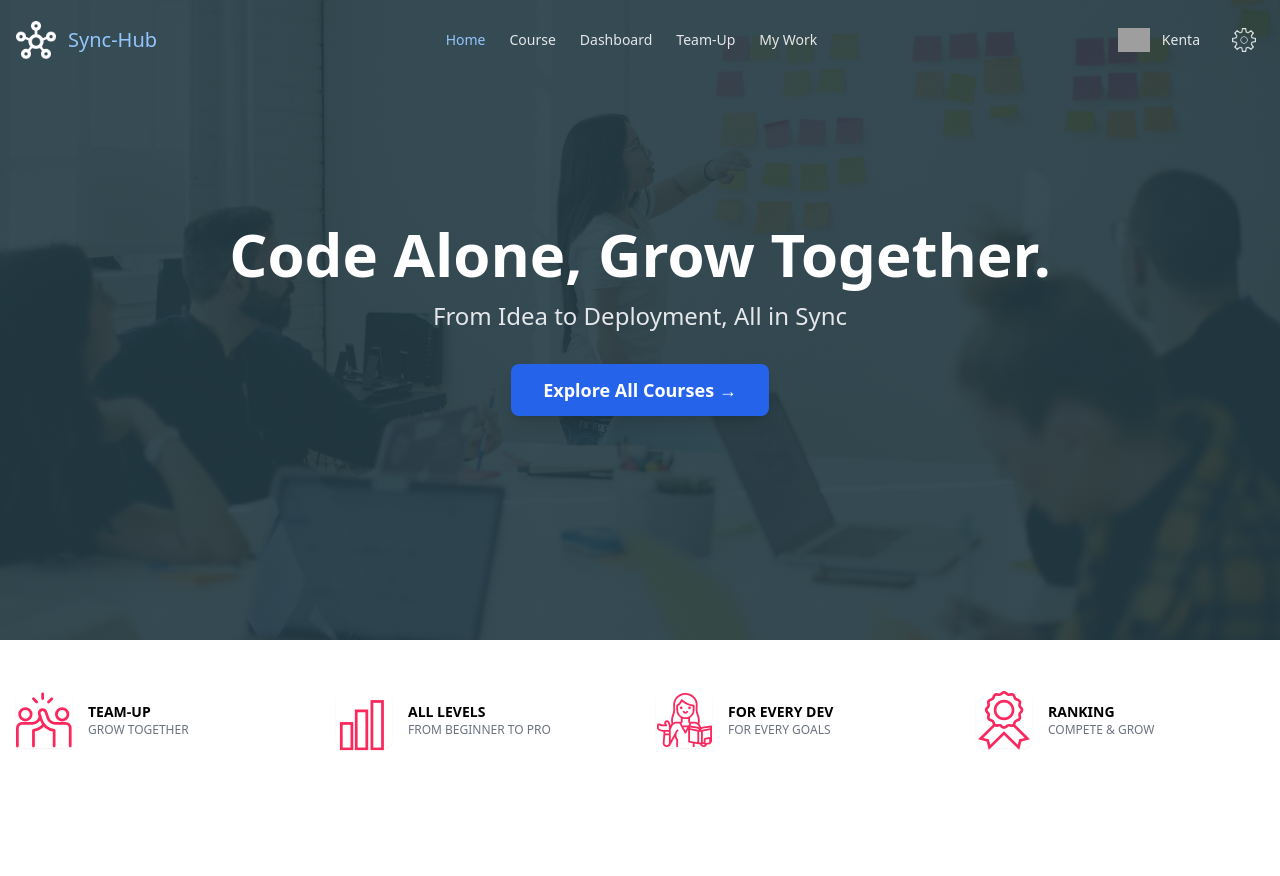
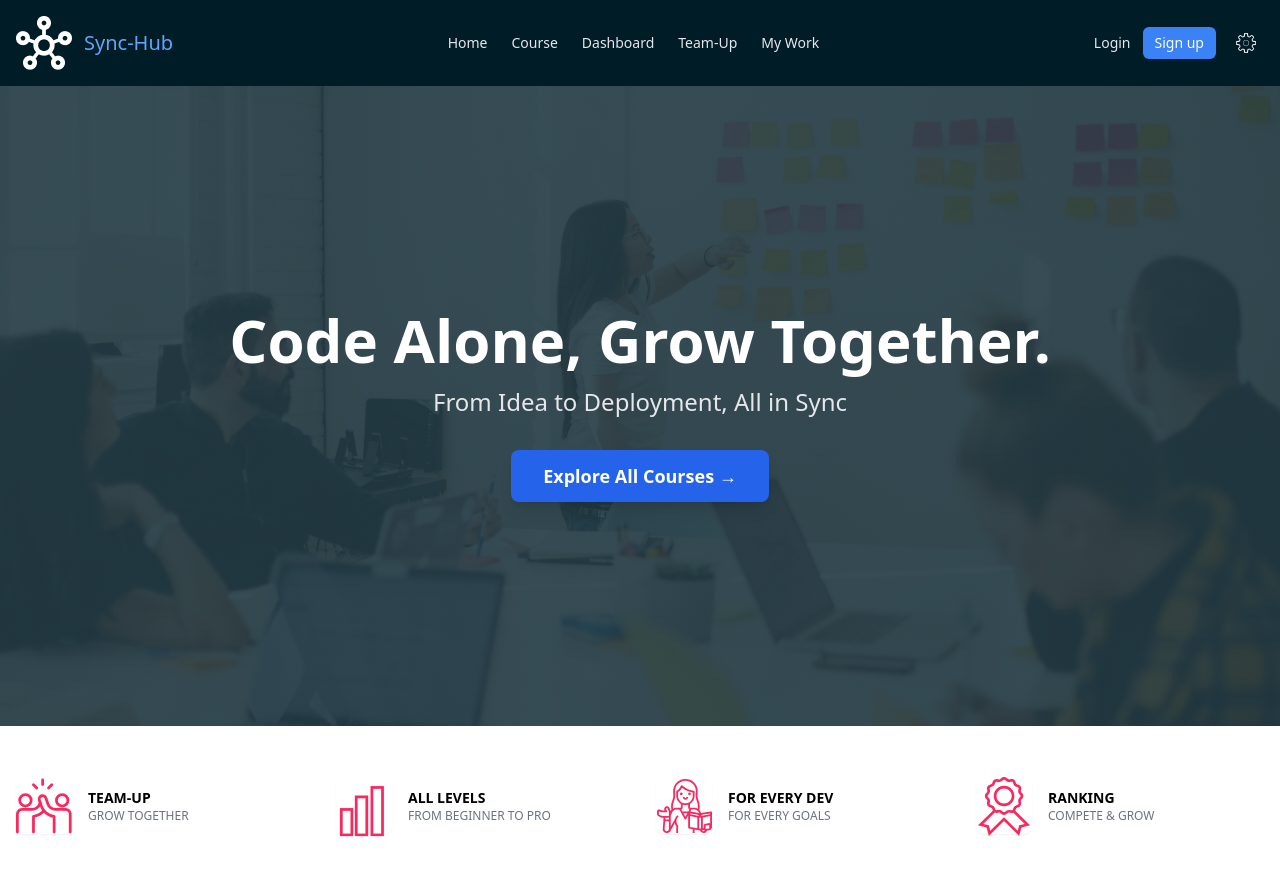
Before and after one commit to MatheusPaternez/course-hub-react-app, a React (Create React App) app: page / in a window 1280 px wide. Shown: the top 876 px of the page. Before the commit the page ends 800 px from the top, so only its background shows below. Built offline with nearby package versions, Linux system fonts and the light colour scheme; grey boxes are pictures that could not be loaded.

Commit message:
Adjusts in homepage and header

```diff
--- a/src/App.js
+++ b/src/App.js
@@ -1,16 +1,23 @@
 import { BrowserRouter, Route, Routes } from 'react-router-dom';
-import HomePageHeader from './pages/HomePageHeader';
+import HomePage from './pages/HomePage';
 import LoginPopup from './pages/LoginPopup';
+import Header from './components/Header';
+
+
 
 export default function App() {
     return (
+        <>
+        <Header />
         <BrowserRouter>
             <Routes>
                 <Route path='/'>
                     <Route element={<LoginPopup />} />
-                    <Route index element={<HomePageHeader/>}/>
+                    <Route index element={<HomePage/>}/>
+                    <Route element={<Header/>}/>
                 </Route>
             </Routes>
         </BrowserRouter>
+        </>
     )
 }
--- /dev/null
+++ b/src/components/Header.js
@@ -0,0 +1,46 @@
+import React from 'react';
+import Logo from '../assets/img/logo.png';
+import Settings from '../assets/img/settings-icon.png';
+
+export default function Header() {
+    return (
+        <header className="relative bg-[#001c27]">
+            {/* Top bar container */}
+            <div className="max-w-7xl mx-auto px-4 py-4 flex items-center justify-between">
+                {/* LEFT: Logo */}
+                <div className="flex items-center gap-3">
+                    <img src={Logo} alt='Logo' />
+                    {/* Brand name */}
+                    <span className="text-lg md:text-xl text-blue-400">Sync-Hub</span>
+                </div>
+
+                {/* CENTER: Primary navigation */}
+                <nav className="hidden md:flex gap-6 text-sm text-gray-200" aria-label="Primary">
+                    <a href="#" className="hover:text-blue-500 transition">Home</a>
+                    <a href="#" className="hover:text-blue-500 transition">Course</a>
+                    <a href="#" className="hover:text-blue-500 transition">Dashboard</a>
+                    <a href="#" className="hover:text-blue-500 transition">Team-Up</a>
+                    <a href="#" className="hover:text-blue-500 transition">My Work</a>
+                </nav>
+
+                {/* RIGHT: Actions / profile */}
+                <div className="flex items-center gap-3">
+                    {/* Login link */}
+                    <a href="#" className="text-sm text-gray-200 hover:text-white">Login</a>
+
+                    {/* Sign up button */}
+                    <a href="#" className="hidden sm:inline-flex items-center px-3 py-1.5 bg-blue-500 hover:bg-blue-600
+                    text-white text-sm rounded-md transition">Sign up</a>
+
+                    {/* Settings / icon placeholder */}
+                    <button
+                        aria-label="Settings"
+                        className="p-2 rounded-full bg-white/6 hover:bg-white/12 transition"
+                    >
+                        <img src={Settings} className='w-5' />
+                    </button>
+                </div>
+            </div>
+        </header>
+    );
+}
--- a/src/pages/HomePageHeader.js
+++ b/src/pages/HomePage.js
@@ -1,50 +1,14 @@
 import React from 'react';
 import homepageBanner from '../assets/img/homepage-banner.jpg';
-import Logo from '../assets/img/logo.png';
-import Settings from '../assets/img/settings-icon.png';
-import User from '../assets/img/user-icon.png'
 
 export default function HomePageHeader() {
     return (
-        <header>
+        <>
             <div
                 className="relative min-h-[80vh] flex items-center justify-center bg-cover bg-center text-white text-center px-4 py-20"
                 style={{
                     backgroundImage: `linear-gradient(rgba(34, 58, 67,0.9), rgba(34, 58, 67,0.9)),url(${homepageBanner})`
-                }}
-            >
-                {/* Top navigation bar */}
-                <div className="absolute top-0 left-0 right-0 z-20">
-                    <div className="max-w-7xl mx-auto px-4 py-4 flex items-center justify-between">
-                        {/* Left: logo */}
-                        <div className="flex items-center gap-3">
-                            {/* logo */}
-                            <img src={Logo} className='w-10' />
-                            <span className="text-xl text-blue-300">Sync-Hub</span>
-                        </div>
-
-                        {/* Center: nav links */}
-                        <nav className="hidden md:flex gap-6 text-sm text-gray-200">
-                            <a href="#" className="hover:text-white transition text-blue-300">Home</a>
-                            <a href="#" className="hover:text-white transition">Course</a>
-                            <a href="#" className="hover:text-white transition">Dashboard</a>
-                            <a href="#" className="hover:text-white transition">Team-Up</a>
-                            <a href="#" className="hover:text-white transition">My Work</a>
-                        </nav>
-
-                        {/* Right: profile / actions */}
-                        <div className="flex items-center gap-3">
-                            <button className="hidden md:flex items-center gap-3 bg-white/6 hover:bg-white/12 px-3 py-2 rounded-full transition">
-                                <div className="w-8 h-8 rounded-full bg-gradient-to-br from-blue-400 to-indigo-500 flex items-center justify-center text-white font-semibold"><img src={User} /></div>
-                                <span className="text-sm text-gray-200">Kenta</span>
-                            </button>
-                            <button aria-label="settings" className="p-2 rounded-full bg-white/6 hover:bg-white/12 transition">
-                                <img src={Settings} className='w-6 text-white-300' />
-                            </button>
-                        </div>
-                    </div>
-                </div>
-
+                }}>
                 {/* Content */}
                 <div className="max-w-4xl z-10">
                     {/* Main headline */}
@@ -136,6 +100,6 @@ export default function HomePageHeader() {
                     </div>
                 </div>
             </section>
-        </header>
+        </>
     );
 };
```
